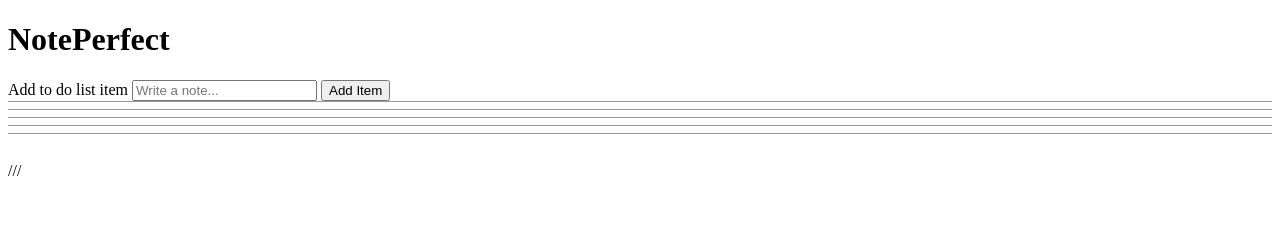
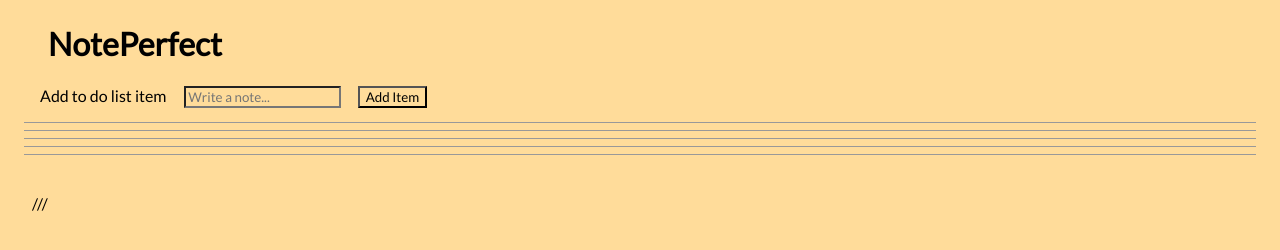
Before and after one commit to lascellesabercrombie/testing-project, a plain HTML site: page index.html in a window 1280 px wide. Drawn offline with Linux system fonts and the light colour scheme.

Commit message:
add default styling

```diff
--- a/styles.css
+++ b/styles.css
@@ -1,5 +1,8 @@
 * {
     color: black;
+    background-color: #FFDC9A;
+    font-family: "Lato", sans-serif;
+    margin: 0.5em;
 }
 
 .hide {
```
